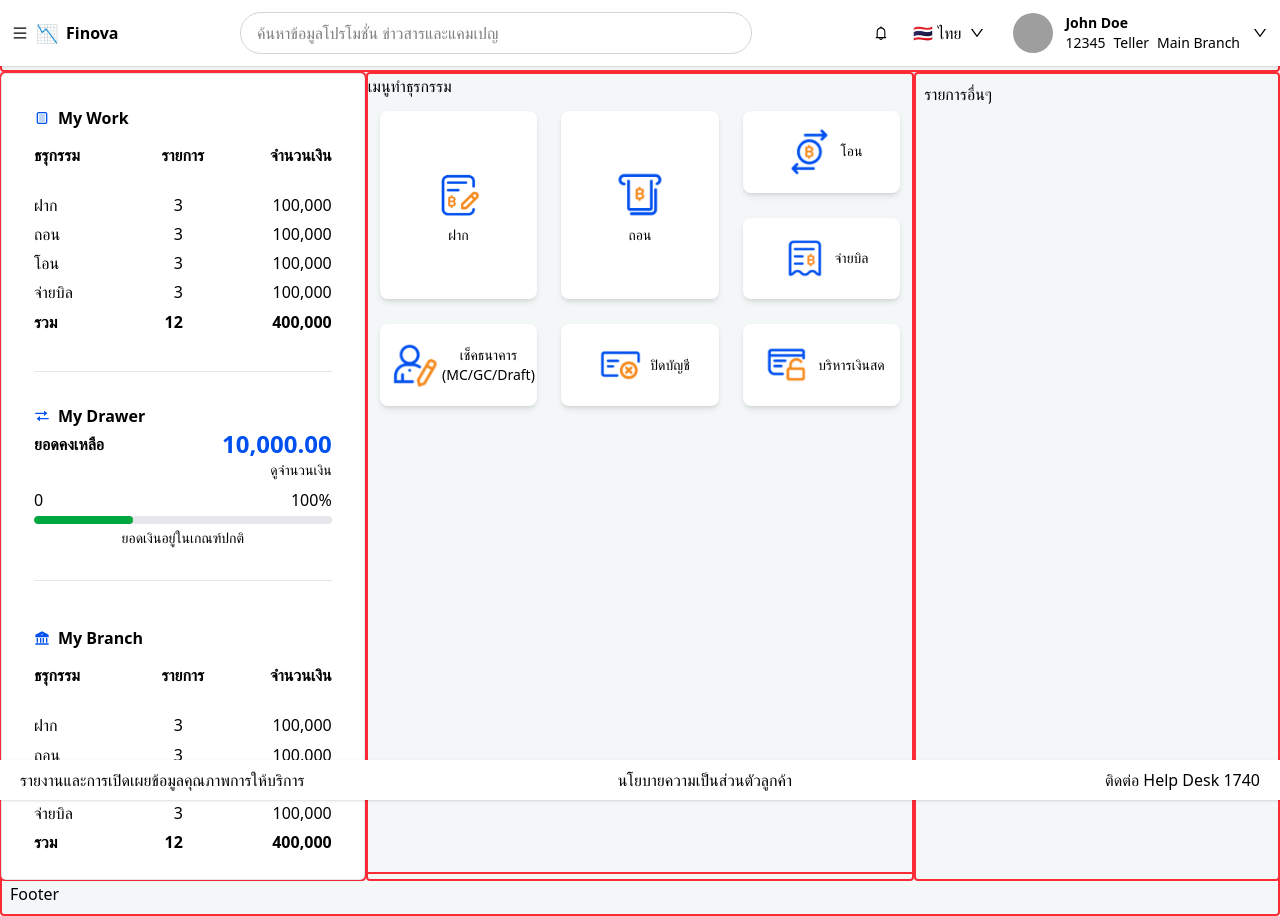
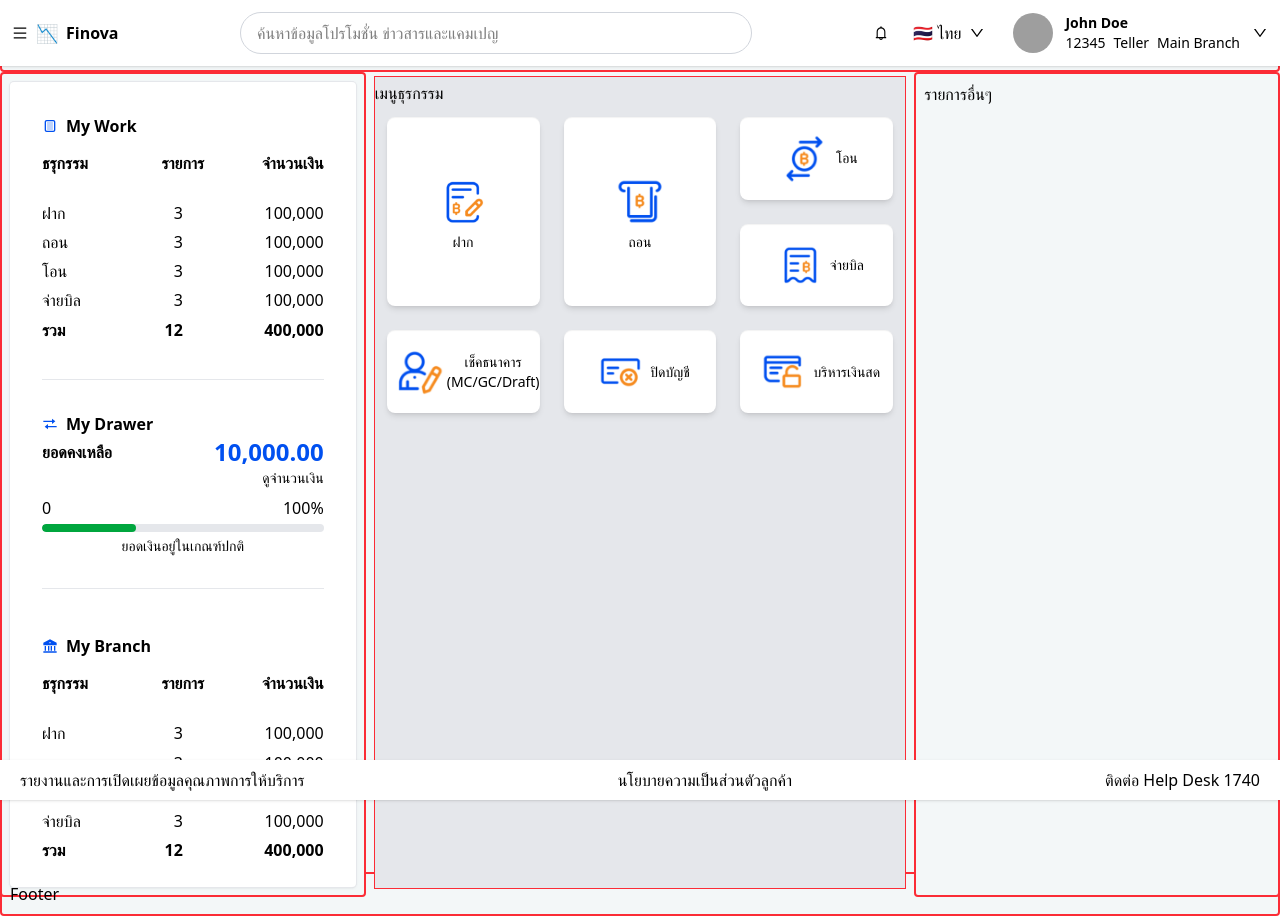
Before and after one commit to Infanna/finova-lab, a React (Vite) app in the folder client/: page / in a window 1280 px wide. Built offline with nearby package versions, Linux system fonts and the light colour scheme; grey boxes are pictures that could not be loaded.

Commit message:
[SP0 CONTENT-CARD COMPONENT UPDATE] refactor style and layout

```diff
--- a/client/src/component/content-card/ContentCard.tsx
+++ b/client/src/component/content-card/ContentCard.tsx
@@ -1,13 +1,18 @@
 import { CardRow } from "./interfaces/content-card.interface";
 
-export default function ContentCard({ row }: CardRow) {
-  const cardStyle = `grid grid-rows-${row} gap-${row} bg-gray-100 pt-5 mt-1 `;
+export default function ContentCard({ row, contentList }: CardRow) {
+  const cardStyle = `flex flex-col bg-gray-200 pt-1 m-2 mt-1 border-1 border-solid border-red-500 max-w-[190%]`;
   const rowItems = new Array(row)
     .fill(Object.keys(Array(row)), 0, row)
     .map((_row, index) => (
-      <div className={cardStyle} key={index}>
-        {index}
+      <div>
+        <span>{contentList[index].title}</span>
+        <div key={index}>{contentList[index].content}</div>
       </div>
     ));
-  return <>{rowItems}</>;
+  return (
+    <>
+      <div className={cardStyle}>{rowItems}</div>
+    </>
+  );
 }
--- a/client/src/component/content-card/interfaces/content-card.interface.tsx
+++ b/client/src/component/content-card/interfaces/content-card.interface.tsx
@@ -1,3 +1,8 @@
+/* eslint-disable @typescript-eslint/no-explicit-any */
 export interface CardRow {
   row: number;
+  contentList: {
+    title: string;
+    content: React.ReactNode;
+  }[];
 }
--- a/client/src/page/MainPage/MainPage.tsx
+++ b/client/src/page/MainPage/MainPage.tsx
@@ -1,28 +1,31 @@
+import ContentCard from "../../component/content-card/ContentCard";
 import TransactionMenu from "../../components/TransactionMenu/TransactionMenu";
 import TransactionOverview from "../TransactionOverview/TransactionOverview";
 export default function MainPage() {
+  const contentCardBorder =
+    "p-2 bg-[#F3F7F8] rounded-sm border-2 border-red-500";
   return (
     <div>
-      <div className="h-[2em]  p-2 bg-[#F3F7F8] rounded-sm border-2 border-red-500">
-        nav-bar
-      </div>
-      <div className="h-[2.5em] p-2 bg-[#F3F7F8] rounded-sm border-2 border-red-500">
+      <div className={`h-[2em] ${contentCardBorder}`}>nav-bar</div>
+      <div className={`h-[2.5em] ${contentCardBorder}`}>
         สวัสดีครับคุณธนชาติ
       </div>
       <div className="grid grid-cols-[2fr_3fr_2fr] bg-[#F3F7F8] h-[100vh]">
-        <div className="rounded-sm border-2 border-red-500">
+        <div className={contentCardBorder}>
           <TransactionOverview />
         </div>
-        <div className="rounded-sm border-2 border-red-500">
-          เมนูทำธุรกรรม <TransactionMenu></TransactionMenu>
-        </div>
-        <div className="p-2 bg-[#F3F7F8] rounded-sm border-2 border-red-500">
-          รายการอื่นๆ
-        </div>
+        <ContentCard
+          row={1}
+          contentList={[
+            {
+              title: "เมนูธุรกรรม",
+              content: <TransactionMenu></TransactionMenu>,
+            },
+          ]}
+        ></ContentCard>
+        <div className={contentCardBorder}>รายการอื่นๆ</div>
       </div>
-      <div className="p-2 bg-[#F3F7F8] rounded-sm border-2 border-red-500">
-        Footer
-      </div>
+      <div className={contentCardBorder}>Footer</div>
     </div>
   );
 }
--- /dev/null
+++ b/client/src/page/MainPage/main.module.scss
@@ -0,0 +1,3 @@
+.main-page-content-card {
+    @apply p-2 bg-[#F3F7F8] rounded-sm border-2 border-red-500
+}
```
